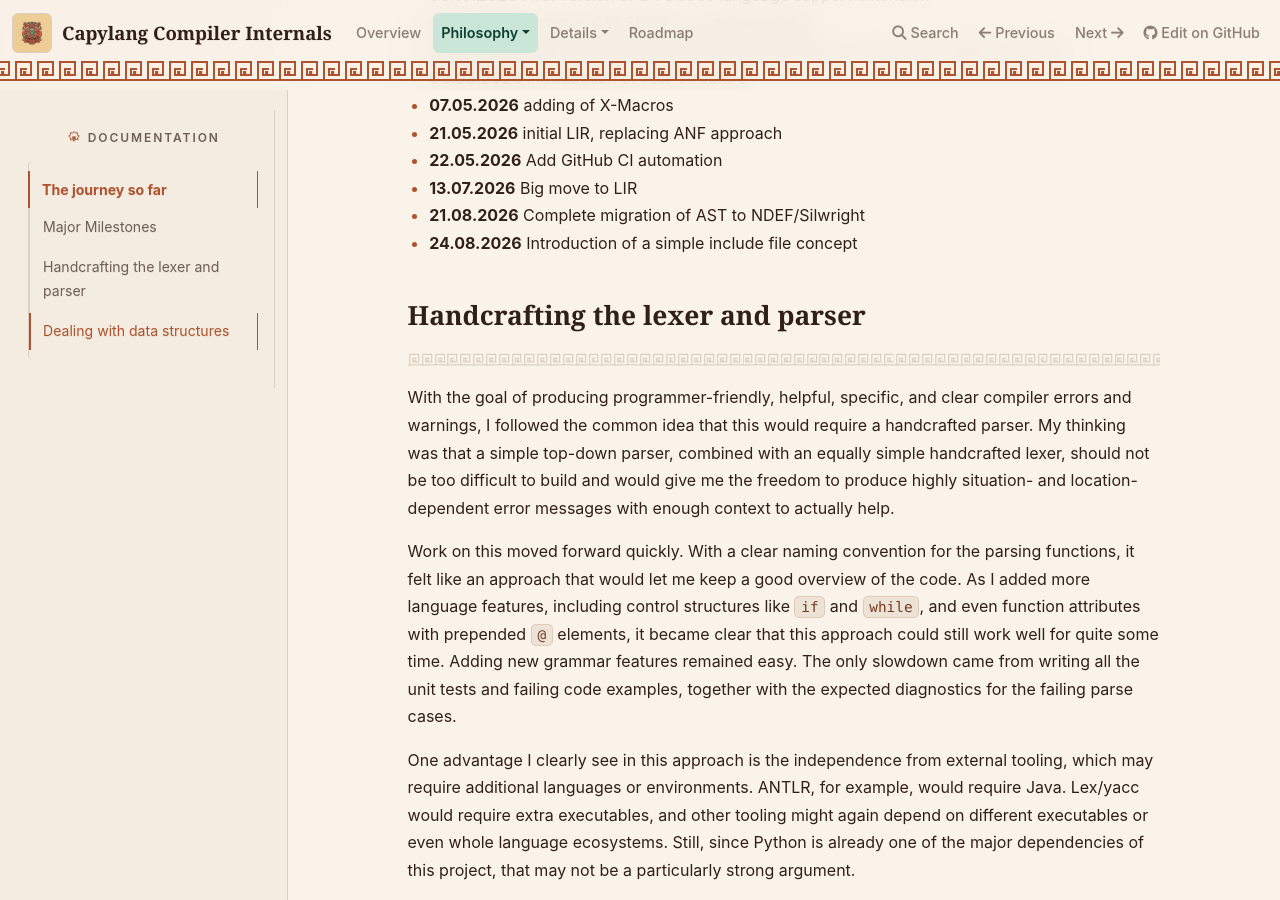
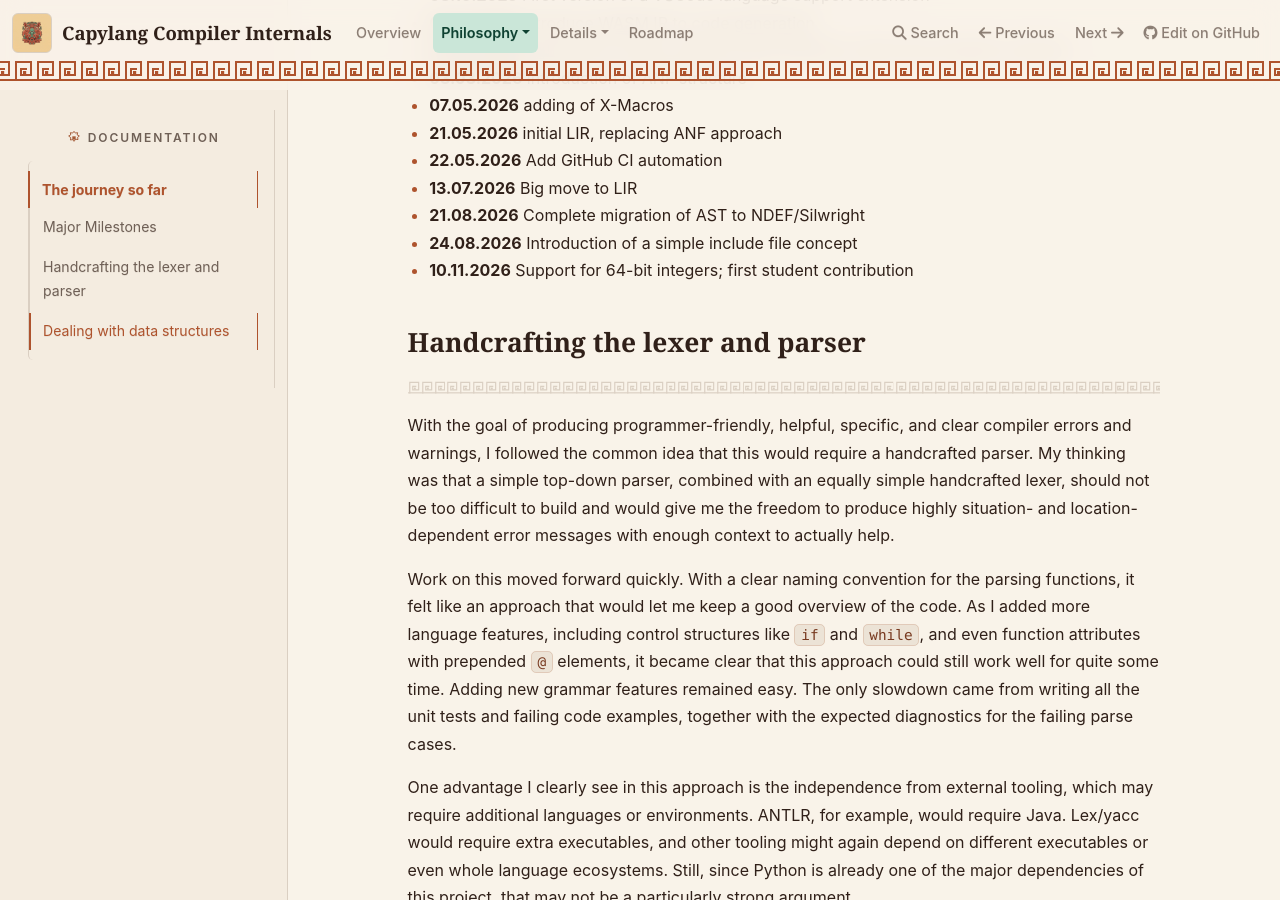
Before and after one commit to Jokymon/capylang, an MkDocs documentation site: the page built from doc/journey.md, in a window 1280 px wide and 900 px high, scrolled down 417 px. Built offline with MkDocs 1.6.1, drawn with Linux system fonts in a browser that asks for light colours; nearby versions of some CDN libraries.

Commit message:
Update journey for 64-bit ints

```diff
--- a/doc/journey.md
+++ b/doc/journey.md
@@ -14,6 +14,7 @@
  * **13.07.2026** Big move to LIR
  * **21.08.2026** Complete migration of AST to NDEF/Silwright
  * **24.08.2026** Introduction of a simple include file concept
+ * **10.11.2026** Support for 64-bit integers; first student contribution
 
 ## Handcrafting the lexer and parser
 
```
